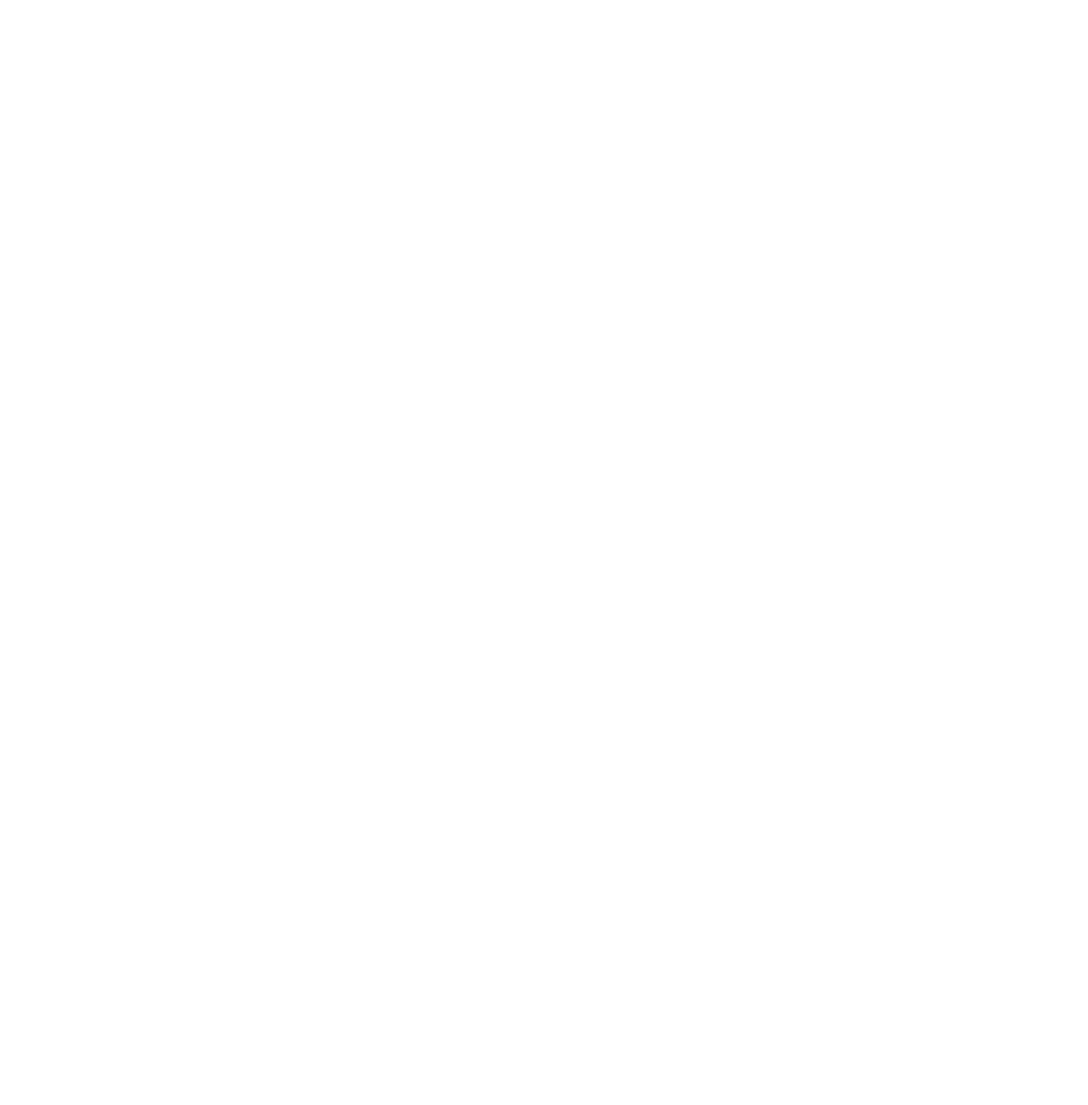
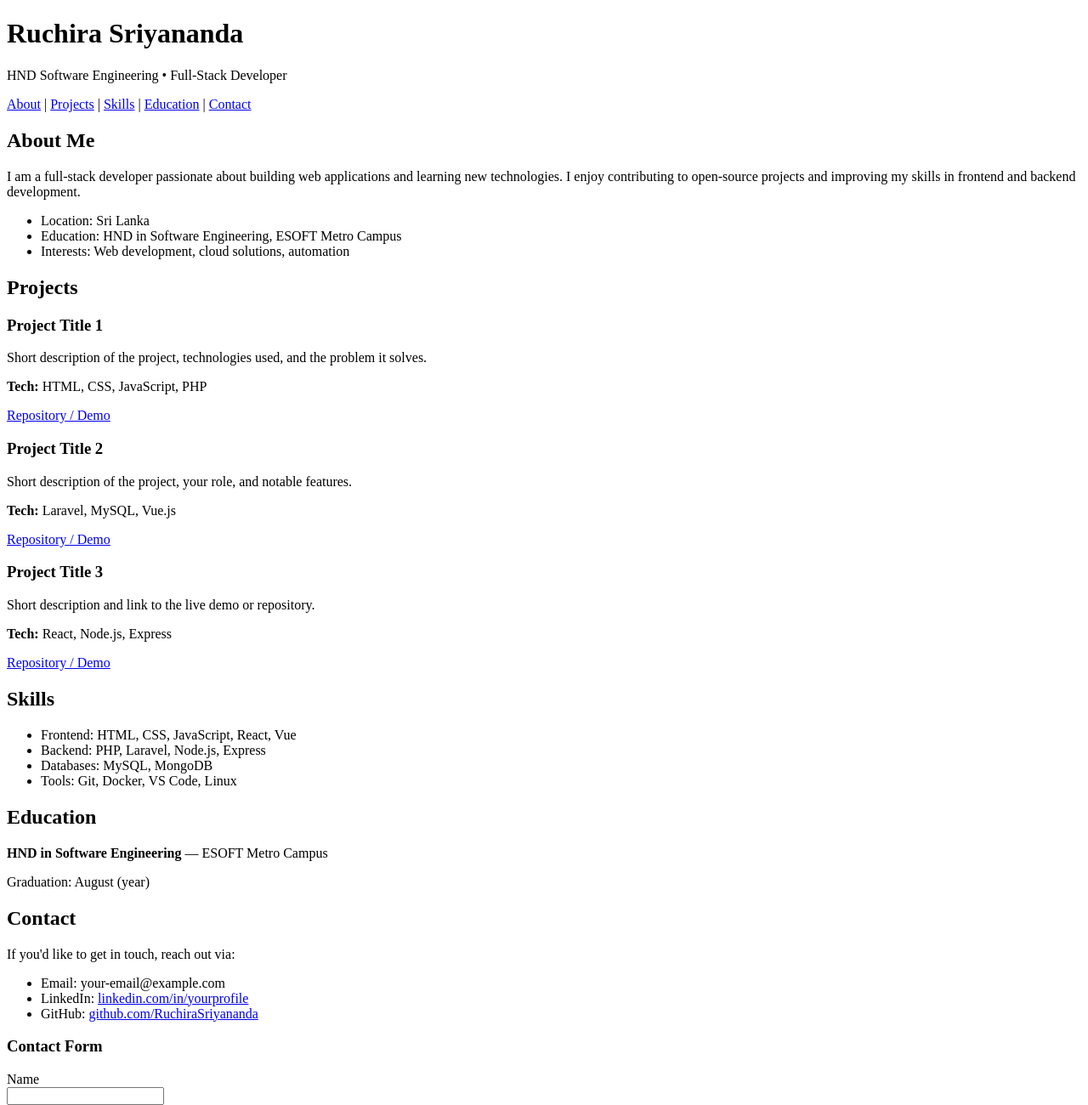
Before and after one commit to RuchiraSriyananda/portfolio, a plain HTML site: page Index.html in a window 1280 px wide. Shown: the top 1300 px of the page at 85% size. Before the commit the page ends 800 px from the top, so only its background shows below. Drawn offline with Linux system fonts and the light colour scheme.

Commit message:
index updated

```diff
--- a/Index.html
+++ b/Index.html
@@ -1,2 +1,103 @@
-<html>
+<!doctype html>
+<html lang="en">
+<head>
+  <meta charset="utf-8">
+  <meta name="viewport" content="width=device-width, initial-scale=1">
+  <title>Ruchira Sriyananda — Full-Stack Developer</title>
+  <meta name="description" content="Personal portfolio of Ruchira Sriyananda — full-stack developer. Projects, skills, education and contact.">
+</head>
+<body>
+  <header>
+    <h1>Ruchira Sriyananda</h1>
+    <p>HND Software Engineering • Full-Stack Developer</p>
+    <nav>
+      <a href="#about">About</a> |
+      <a href="#projects">Projects</a> |
+      <a href="#skills">Skills</a> |
+      <a href="#education">Education</a> |
+      <a href="#contact">Contact</a>
+    </nav>
+  </header>
+
+  <main>
+    <section id="about">
+      <h2>About Me</h2>
+      <p>I am a full-stack developer passionate about building web applications and learning new technologies. I enjoy contributing to open-source projects and improving my skills in frontend and backend development.</p>
+      <ul>
+        <li>Location: Sri Lanka</li>
+        <li>Education: HND in Software Engineering, ESOFT Metro Campus</li>
+        <li>Interests: Web development, cloud solutions, automation</li>
+      </ul>
+    </section>
+
+    <section id="projects">
+      <h2>Projects</h2>
+
+      <article>
+        <h3>Project Title 1</h3>
+        <p>Short description of the project, technologies used, and the problem it solves.</p>
+        <p><strong>Tech:</strong> HTML, CSS, JavaScript, PHP</p>
+        <p><a href="#">Repository / Demo</a></p>
+      </article>
+
+      <article>
+        <h3>Project Title 2</h3>
+        <p>Short description of the project, your role, and notable features.</p>
+        <p><strong>Tech:</strong> Laravel, MySQL, Vue.js</p>
+        <p><a href="#">Repository / Demo</a></p>
+      </article>
+
+      <article>
+        <h3>Project Title 3</h3>
+        <p>Short description and link to the live demo or repository.</p>
+        <p><strong>Tech:</strong> React, Node.js, Express</p>
+        <p><a href="#">Repository / Demo</a></p>
+      </article>
+    </section>
+
+    <section id="skills">
+      <h2>Skills</h2>
+      <ul>
+        <li>Frontend: HTML, CSS, JavaScript, React, Vue</li>
+        <li>Backend: PHP, Laravel, Node.js, Express</li>
+        <li>Databases: MySQL, MongoDB</li>
+        <li>Tools: Git, Docker, VS Code, Linux</li>
+      </ul>
+    </section>
+
+    <section id="education">
+      <h2>Education</h2>
+      <p><strong>HND in Software Engineering</strong> — ESOFT Metro Campus</p>
+      <p>Graduation: August (year)</p>
+    </section>
+
+    <section id="contact">
+      <h2>Contact</h2>
+      <p>If you'd like to get in touch, reach out via:</p>
+      <ul>
+        <li>Email: your-email@example.com</li>
+        <li>LinkedIn: <a href="#">linkedin.com/in/yourprofile</a></li>
+        <li>GitHub: <a href="https://github.com/RuchiraSriyananda">github.com/RuchiraSriyananda</a></li>
+      </ul>
+
+      <h3>Contact Form</h3>
+      <form action="#" method="post">
+        <label for="name">Name</label><br>
+        <input type="text" id="name" name="name" required><br>
+
+        <label for="email">Email</label><br>
+        <input type="email" id="email" name="email" required><br>
+
+        <label for="message">Message</label><br>
+        <textarea id="message" name="message" rows="5" required></textarea><br>
+
+        <button type="submit">Send</button>
+      </form>
+    </section>
+  </main>
+
+  <footer>
+    <p>&copy; <span id="year">2025</span> Ruchira Sriyananda. All rights reserved.</p>
+  </footer>
+</body>
 </html>
```
